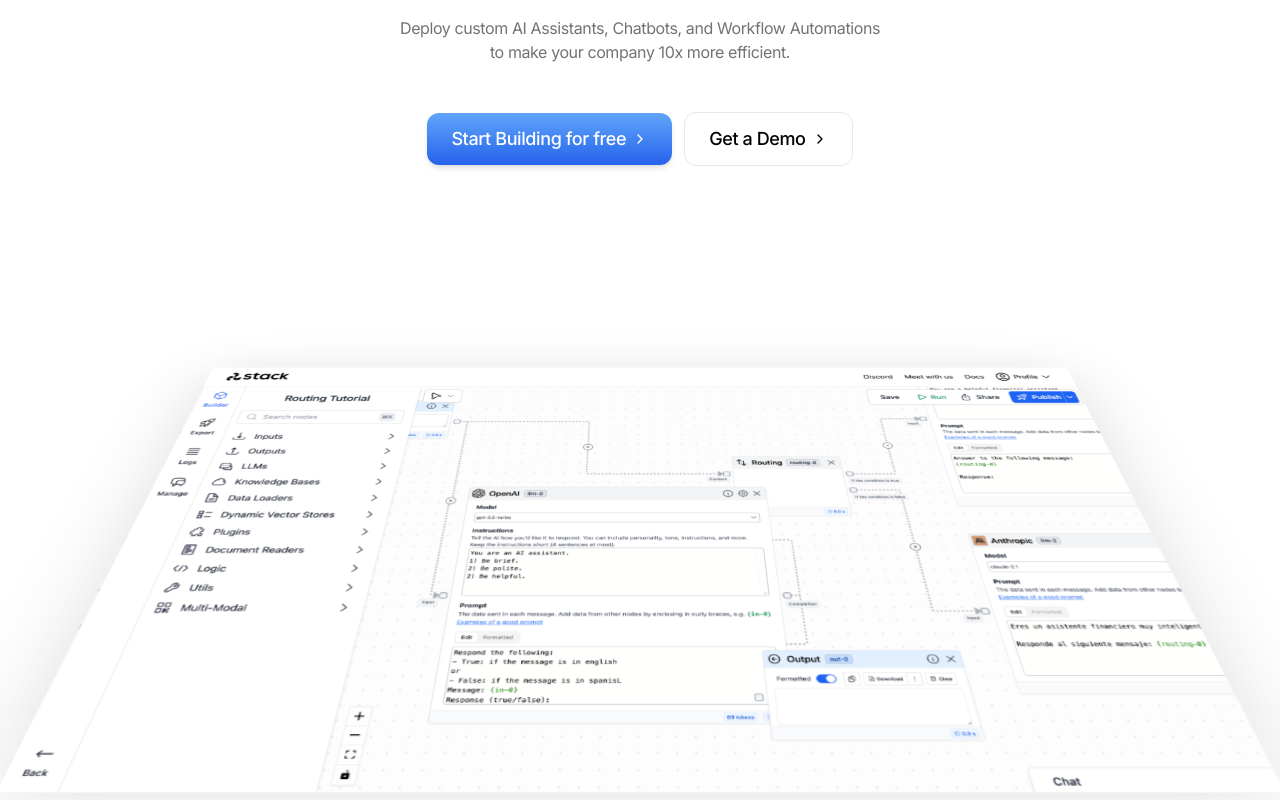
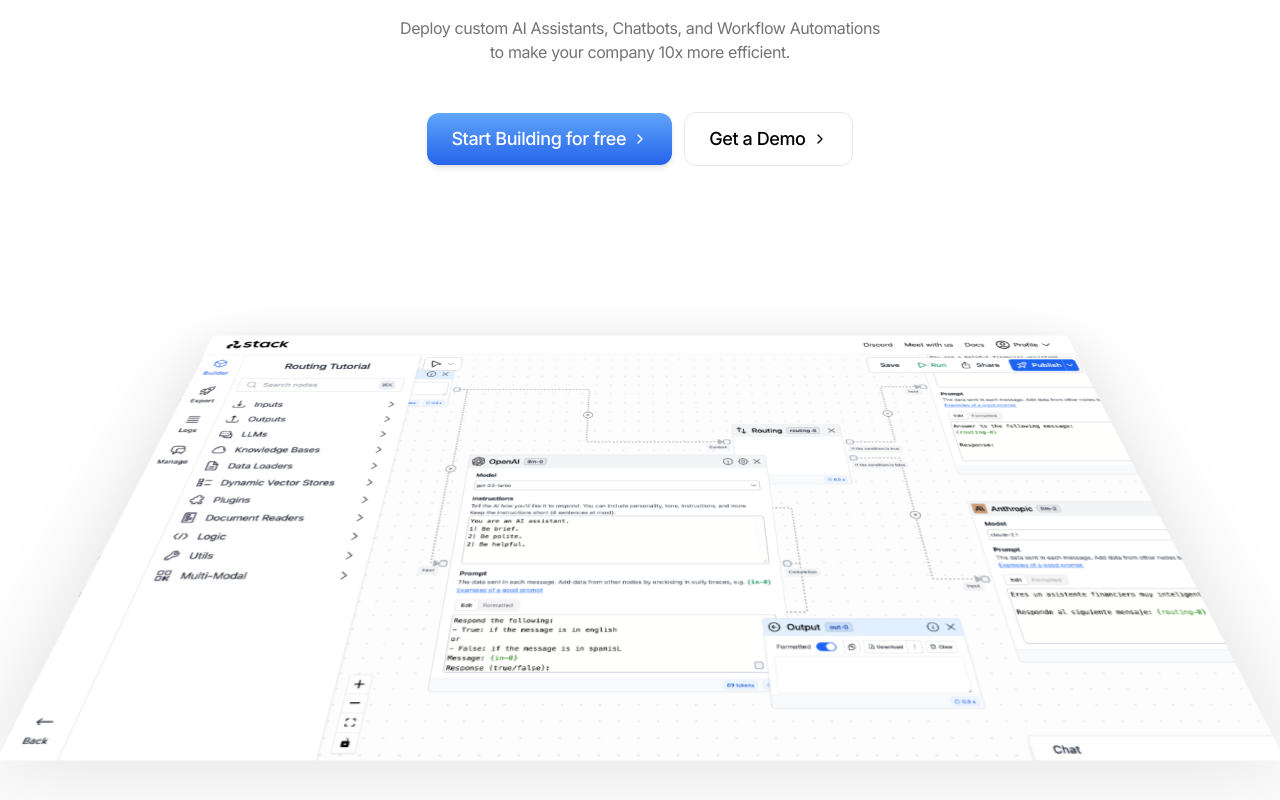
Before and after one commit to yashsehgal/stack-ai-redesign, a Next.js app: page / in a window 1280 px wide. Shown: the part 380-1180 px from the top of the page. Built offline with nearby package versions, Linux system fonts and the light colour scheme.

Commit message:
🎨 Fix hero banner image for large screen devices

```diff
--- a/components/sections/hero.tsx
+++ b/components/sections/hero.tsx
@@ -57,7 +57,7 @@
           </Button>
         </CTAList>
         <div
-          className="hero-dashboard-image-wrapper"
+          className="hero-dashboard-image-wrapper -mt-8"
           style={{
             perspective: '1000px',
           }}>
```
